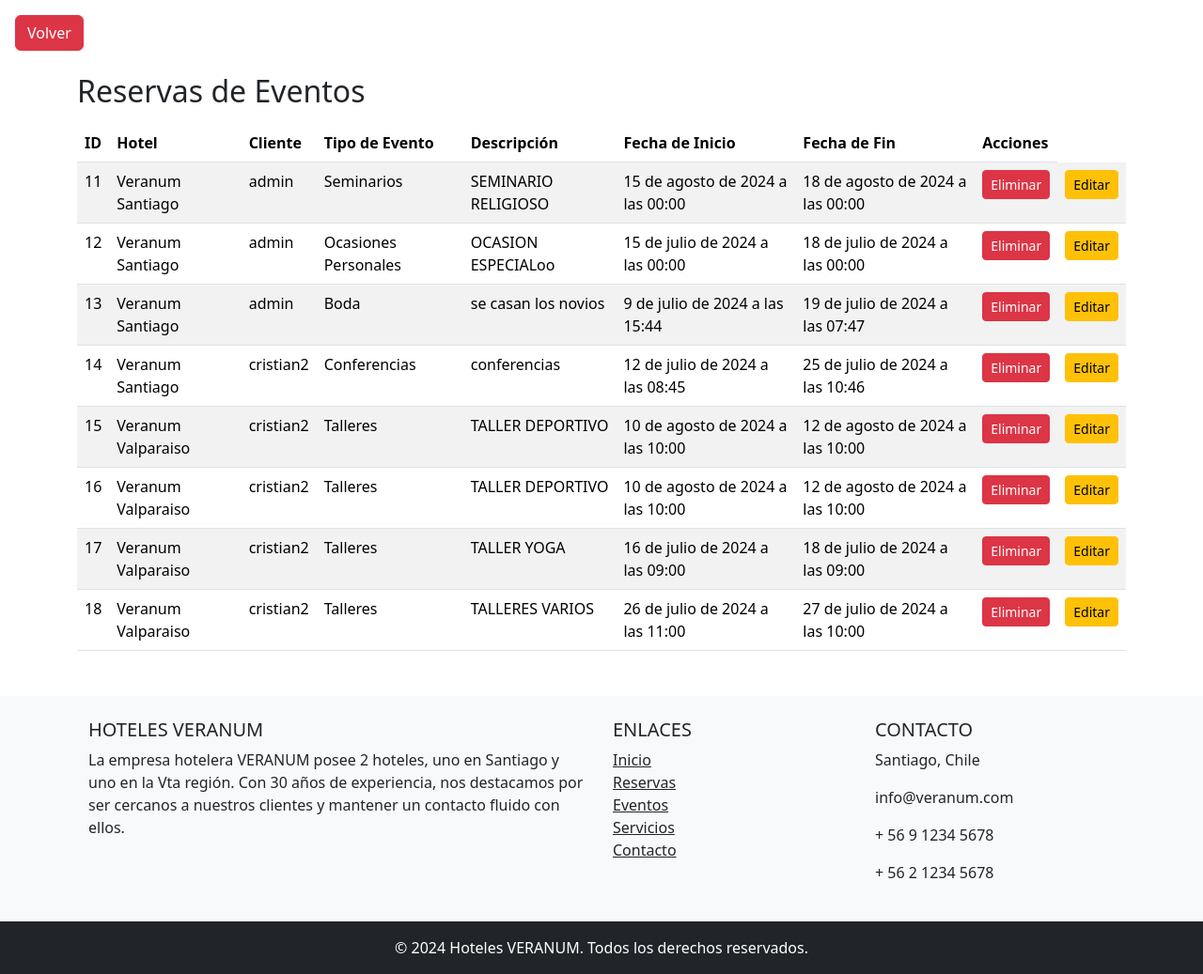
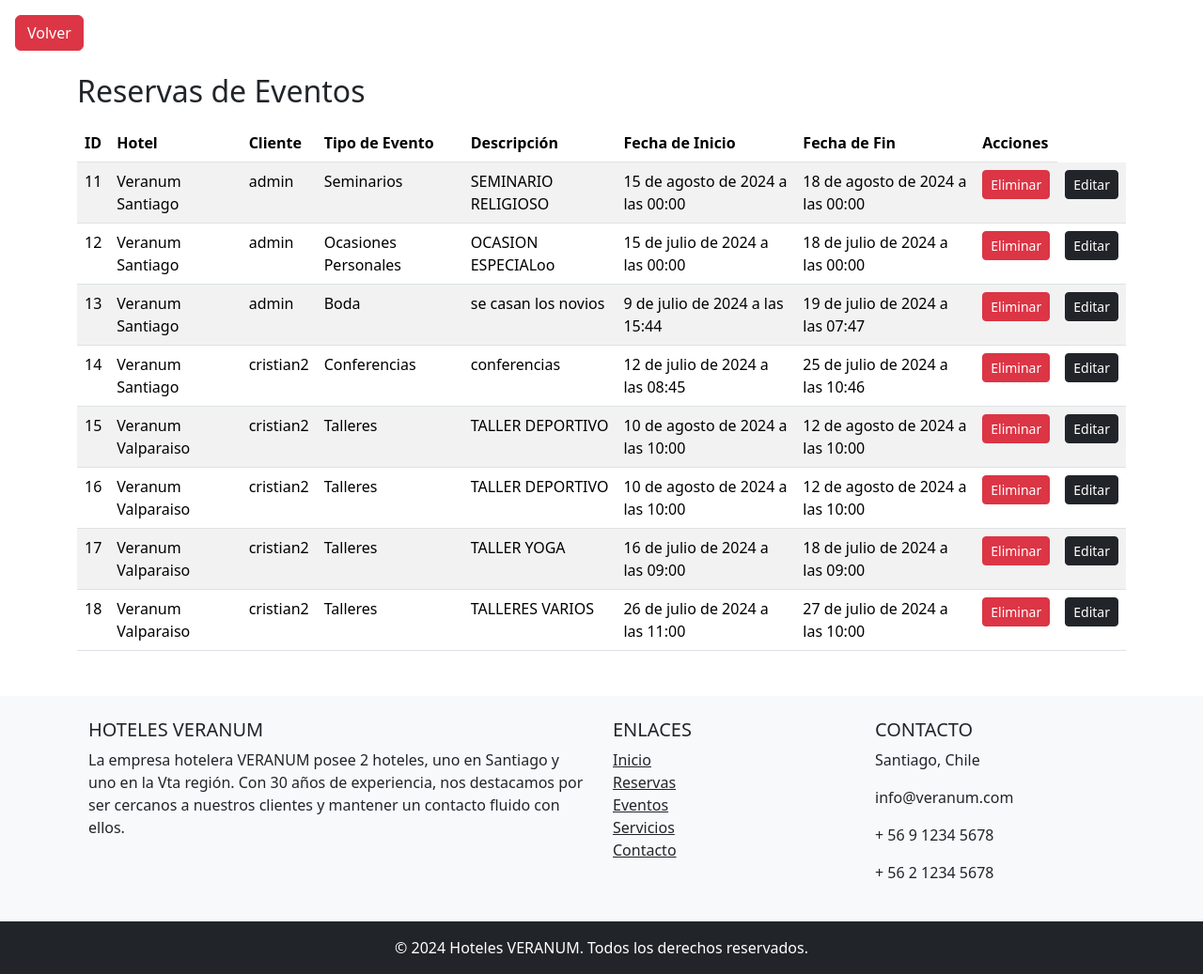
Before and after one commit to Lithianx/proyecto_ING_SOFT, a Django app: page /administracion/ in a window 1280 px wide. Shown: the part 56-1093 px from the top of the page at 94% size. Run offline with Django 5.2, Linux system fonts and the light colour scheme; data comes from the database, SQL or seed files in the repository; some libraries are stand-ins or nearby versions.

Commit message:
cambio de color boton editar

```diff
--- a/aplicacion/templates/aplicacion/administracion.html
+++ b/aplicacion/templates/aplicacion/administracion.html
@@ -35,7 +35,7 @@
                     <a href="{% url 'eliminar_reserva' reserva.id %}" class="btn btn-sm btn-danger">Eliminar</a>
                 </td>
                 <td>
-                    <a href="{% url 'editar_reserva' reserva.id %}" class="btn btn-sm btn-warning">Editar</a>
+                    <a href="{% url 'editar_reserva' reserva.id %}" class="btn btn-sm btn-dark">Editar</a>
                 </td>
             </tr>
             {% endfor %}
```
